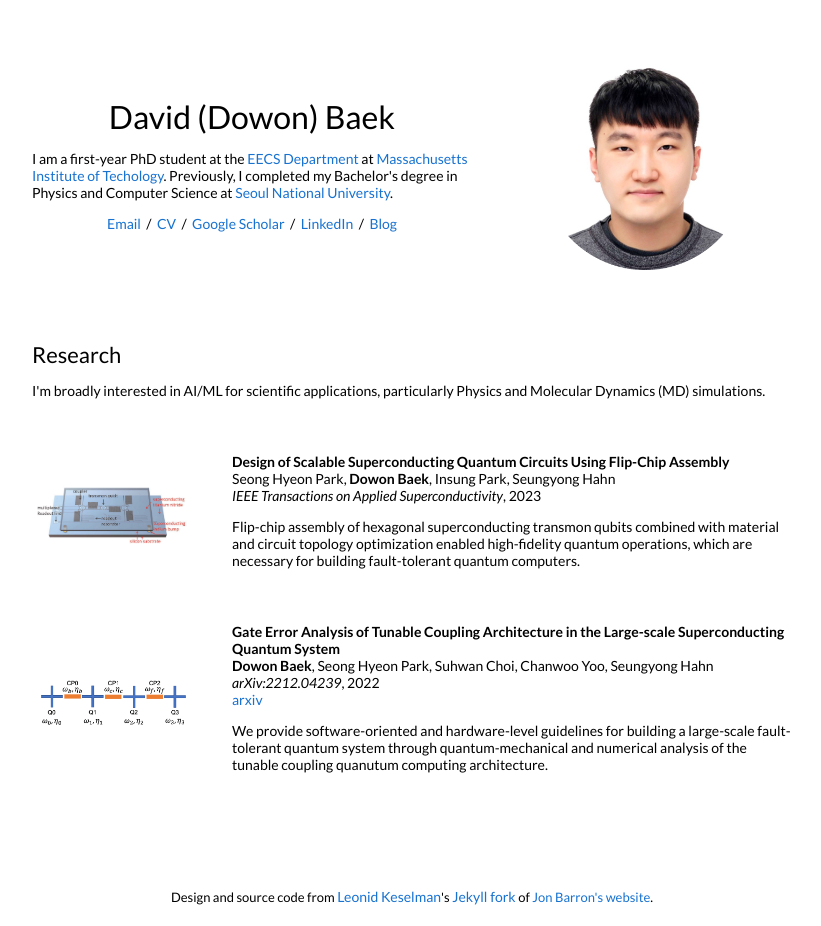
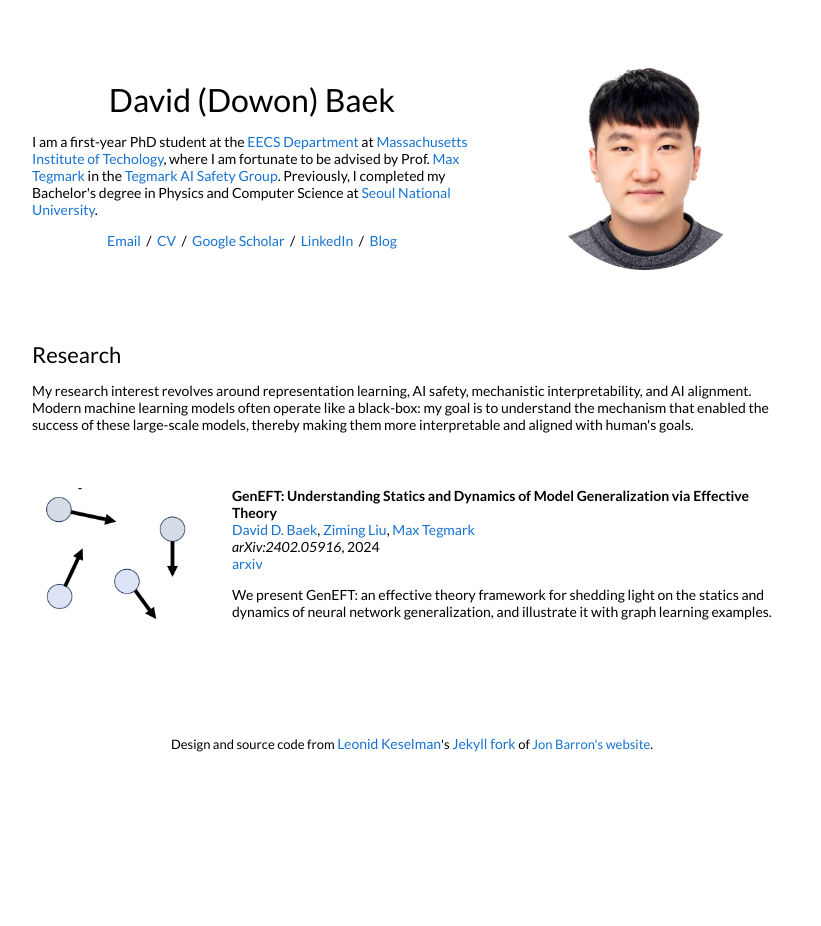
Before and after one commit to david-baek/david-baek.github.io, a Jekyll site: the page built from _posts/2024-02-08-geneft.markdown, in a window 1280 px wide. Shown: the whole page, without its empty margins (228-1049 px from the left). Built offline with Jekyll 4.4.1, drawn with Linux system fonts in a browser that asks for light colours; after the commit the page ends 900 px from its top, so only the background shows below that.

Commit message:
Update 240215

```diff
--- a/_layouts/default.html
+++ b/_layouts/default.html
@@ -27,14 +27,14 @@
               <h1>
                 David (Dowon) Baek
               </h1>
-              <p>I am a first-year PhD student at the <a href="https://eecs.mit.edu/">EECS Department</a> at <a href="https://www.mit.edu/">Massachusetts Institute of Techology</a>. Previously, I completed my Bachelor's degree in Physics and Computer Science at <a href="https://en.snu.ac.kr/">Seoul National University</a>.
+              <p>I am a first-year PhD student at the <a href="https://eecs.mit.edu/">EECS Department</a> at <a href="https://www.mit.edu/">Massachusetts Institute of Techology</a>, where I am fortunate to be advised by Prof. <a href="https://space.mit.edu/home/tegmark/">Max Tegmark</a> in the <a href="https://tegmark.org/">Tegmark AI Safety Group</a>. Previously, I completed my Bachelor's degree in Physics and Computer Science at <a href="https://en.snu.ac.kr/">Seoul National University</a>.
               </p>
 
               <p style="text-align:center">
                 <a target="_blank" href="mailto:dbaek@mit.edu"> Email</a> &nbsp;/&nbsp;
-                <a target="_blank" href=""> CV</a> &nbsp;/&nbsp;
+                <a target="_blank" href="./images/CV_DB.pdf"> CV</a> &nbsp;/&nbsp;
                 <a href="https://scholar.google.com/citations?user=ArkB1_MAAAAJ">Google Scholar</a> &nbsp;/&nbsp;
-                <a href="https://www.linkedin.com/in/dbaek-quantum/"> LinkedIn </a> &nbsp;/&nbsp;
+                <a href="https://www.linkedin.com/in/dbaek-ai/"> LinkedIn </a> &nbsp;/&nbsp;
                 <a href="https://dbaek.me">Blog</a>
               </p>
             </td>
@@ -49,7 +49,7 @@
             <td style="padding:2.5%;width:100%;vertical-align:middle">
               <h2>Research</h2>
               <p>
-                I'm broadly interested in AI/ML for scientific applications, particularly Physics and Molecular Dynamics (MD) simulations.
+                My research interest revolves around representation learning, AI safety, mechanistic interpretability, and AI alignment. Modern machine learning models often operate like a black-box: my goal is to understand the mechanism that enabled the success of these large-scale models, thereby making them more interpretable and aligned with human's goals.
               </p>
             </td>
           </tr>
--- a/_posts/2023-02-10-flipchip.markdown
+++ /dev/null
@@ -1,14 +0,0 @@
----
-layout: post
-title:  "Design of Scalable Superconducting Quantum Circuits Using Flip-Chip Assembly"
-date:  2023-02-10 22:00:00
-image: ./images/flipchip_fig.png
-categories: research
-author: "Seong Hyeon Park, Dowon Baek, Insung Park, Seungyong Hahn"
-authors: "Seong Hyeon Park,  <strong>Dowon Baek</strong>, Insung Park, Seungyong Hahn"
-venue: "IEEE Transactions on Applied Superconductivity"
-arxiv:
-slides:
-code:
----
-Flip-chip assembly of hexagonal superconducting transmon qubits combined with material and circuit topology optimization enabled high-fidelity quantum operations, which are necessary for building fault-tolerant quantum computers.
--- /dev/null
+++ b/_posts/2024-02-08-geneft.markdown
@@ -0,0 +1,14 @@
+---
+layout: post
+title:  "GenEFT: Understanding Statics and Dynamics of Model Generalization via Effective Theory"
+date:  2024-02-08 22:00:00
+image: ./images/geneft_fig.png
+categories: research
+author: "David D. Baek, Ziming Liu, Max Tegmark"
+authors: <a href="https://david-baek.github.io">David D. Baek</a>, <a href="https://kindxiaoming.github.io/">Ziming Liu</a>, <a href="https://space.mit.edu/home/tegmark/">Max Tegmark</a>
+venue: arXiv:2402.05916
+arxiv: https://arxiv.org/abs/2402.05916
+slides:
+code:
+---
+We present GenEFT: an effective theory framework for shedding light on the statics and dynamics of neural network generalization, and illustrate it with graph learning examples.
```
Also changed, not shown: _posts/2022-12-08-gateanalysis.markdown (deleted, +0 -14 lines), images/geneft_fig.png (added), 1 other file.
